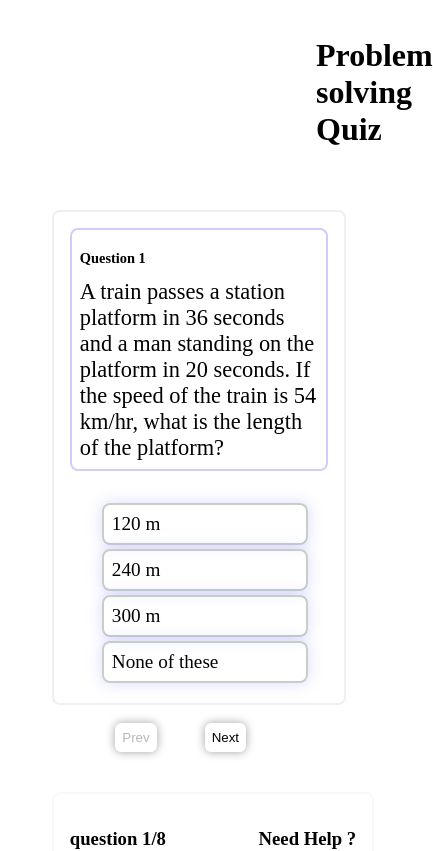
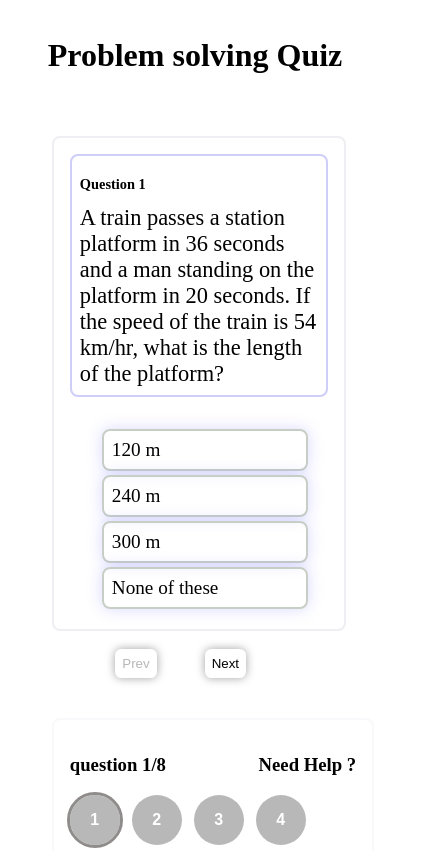
Before and after one commit to Emadsiddig/Quiz-Application-, a React (Vite) app: page / in a window 390 px wide. Shown: the top 851 px of the page, 433 px wide, since content can reach past the window. Built offline with nearby package versions, Linux system fonts and the light colour scheme.

Commit message:
edit the title in the center

```diff
--- a/src/App.css
+++ b/src/App.css
@@ -60,6 +60,11 @@
 }
 
 @media (max-width: 768px) {
+  .quiz-title {
+    margin-left: 0;
+    text-align: center;
+  }
+
   .page {
     padding: 16px;
     gap: 16px;
```
